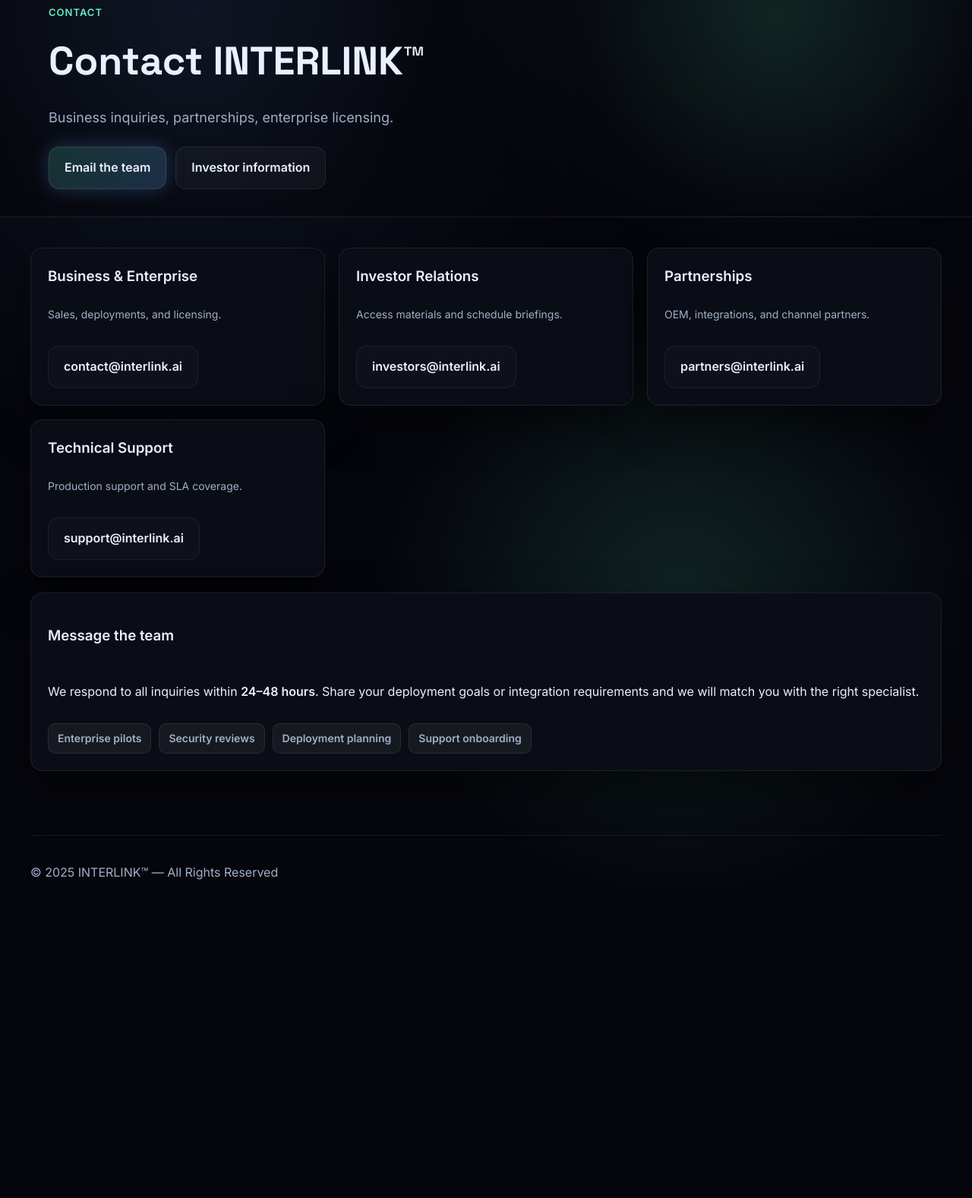
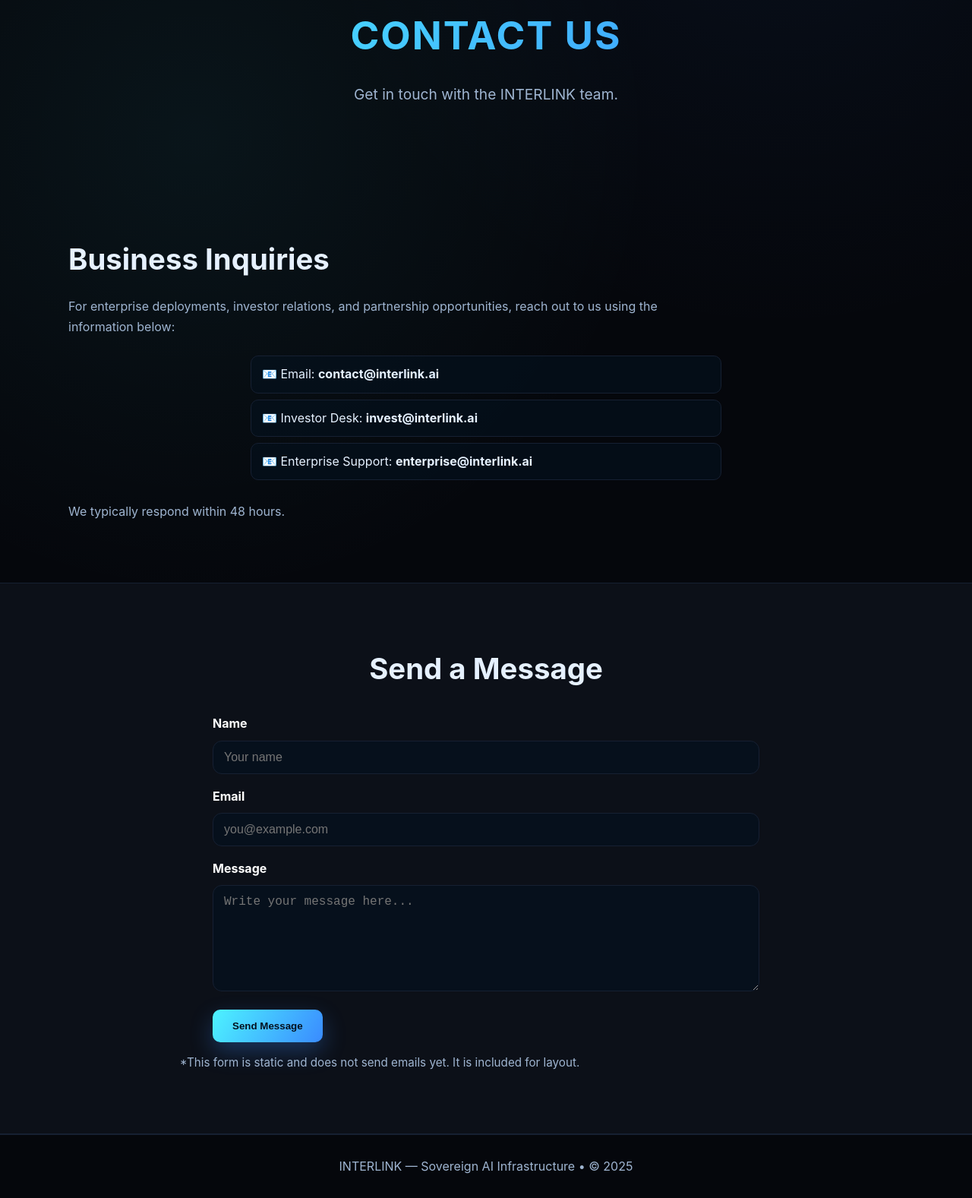
Before and after one commit to W3BNAMFOUNDATION/INTERLINK-official-site, a plain HTML site: page contact.html in a window 1280 px wide. Shown: the part 166-1743 px from the top of the page at 76% size. Before the commit the page ends 1364 px from the top, so only its background shows below. Drawn offline with Linux system fonts and the light colour scheme.

Commit message:
Refresh contact page content and form styling

```diff
--- a/assets/styles/style.css
+++ b/assets/styles/style.css
@@ -236,6 +236,57 @@ body {
   display: inline-block;
 }
 
+.contact-form {
+  max-width: 720px;
+  margin: 26px auto 0 auto;
+  display: grid;
+  gap: 16px;
+  text-align: left;
+}
+
+.form-group label {
+  display: block;
+  margin-bottom: 8px;
+  font-weight: 700;
+  color: #fff;
+}
+
+.form-group input,
+.form-group textarea {
+  width: 100%;
+  padding: 12px 14px;
+  border-radius: 12px;
+  border: 1px solid var(--border);
+  background: rgba(4, 17, 31, 0.7);
+  color: var(--text);
+  font-size: 1rem;
+  transition: border-color 0.15s ease, box-shadow 0.15s ease;
+}
+
+.form-group textarea {
+  min-height: 140px;
+  resize: vertical;
+}
+
+.form-group input:focus,
+.form-group textarea:focus {
+  outline: none;
+  border-color: var(--accent);
+  box-shadow: 0 0 0 3px rgba(77, 243, 255, 0.14);
+}
+
+.contact-form .btn-primary {
+  width: fit-content;
+  border: none;
+  cursor: pointer;
+}
+
+.form-note {
+  color: var(--muted);
+  margin-top: 14px;
+  font-size: 0.95rem;
+}
+
 .footer {
   padding: 28px 0;
   text-align: center;
--- a/contact.html
+++ b/contact.html
@@ -1,81 +1,91 @@
 <!DOCTYPE html>
 <html lang="en">
 <head>
-  <meta charset="UTF-8">
-  <meta name="viewport" content="width=device-width, initial-scale=1.0">
-  <title>INTERLINK™ — Contact</title>
-  <link rel="icon" href="public/brand/logo.svg">
-  <link rel="stylesheet" href="public/assets/css/style.css">
+  <meta charset="UTF-8" />
+  <meta name="viewport" content="width=device-width, initial-scale=1.0" />
+  <title>INTERLINK — Contact</title>
+  <link rel="stylesheet" href="assets/styles/style.css" />
 </head>
+
 <body>
-  <header>
-    <div class="wrapper navbar">
-      <div class="brand">
-        <a href="index.html" class="logo-link">
-          <img src="public/brand/logo.svg" alt="INTERLINK logo">
-          <span>INTERLINK™</span>
-        </a>
-      </div>
-      <nav class="nav-links">
+
+  <!-- HEADER -->
+  <header class="header">
+    <div class="container header-container">
+      <img src="assets/logo/logo.png" alt="INTERLINK Logo" class="logo-img" />
+      <nav class="nav">
         <a href="index.html">Home</a>
         <a href="features.html">Features</a>
         <a href="invest.html">Invest</a>
-        <a class="active" href="contact.html">Contact</a>
+        <a href="contact.html" class="active">Contact</a>
       </nav>
     </div>
   </header>
 
-  <main>
-    <section class="page-hero">
-      <div class="wrapper">
-        <p class="tagline">Contact</p>
-        <h1>Contact INTERLINK™</h1>
-        <p class="subhead">Business inquiries, partnerships, enterprise licensing.</p>
-        <div class="btn-row">
-          <a class="cta" href="mailto:contact@interlink.ai">Email the team</a>
-          <a class="cta secondary" href="invest.html">Investor information</a>
+  <!-- HERO -->
+  <section class="hero hero-small">
+    <div class="container">
+      <h1>Contact Us</h1>
+      <p class="hero-subtitle">Get in touch with the INTERLINK team.</p>
+    </div>
+  </section>
+
+  <!-- CONTACT INFO -->
+  <section class="section">
+    <div class="container">
+      <h2>Business Inquiries</h2>
+      <p>
+        For enterprise deployments, investor relations, and partnership opportunities,
+        reach out to us using the information below:
+      </p>
+
+      <ul class="arch-list">
+        <li>📧 Email: <strong>contact@interlink.ai</strong></li>
+        <li>📧 Investor Desk: <strong>invest@interlink.ai</strong></li>
+        <li>📧 Enterprise Support: <strong>enterprise@interlink.ai</strong></li>
+      </ul>
+
+      <p class="mt-2">We typically respond within 48 hours.</p>
+    </div>
+  </section>
+
+  <!-- CONTACT FORM (STATIC) -->
+  <section class="section-alt">
+    <div class="container">
+      <h2>Send a Message</h2>
+
+      <form class="contact-form">
+        <div class="form-group">
+          <label>Name</label>
+          <input type="text" placeholder="Your name" required />
         </div>
-      </div>
-    </section>
 
-    <section class="wrapper content-section">
-      <div class="contact-grid">
-        <div class="panel contact-card">
-          <h3>Business &amp; Enterprise</h3>
-          <p class="small">Sales, deployments, and licensing.</p>
-          <a class="cta tertiary" href="mailto:contact@interlink.ai">contact@interlink.ai</a>
+        <div class="form-group">
+          <label>Email</label>
+          <input type="email" placeholder="you@example.com" required />
         </div>
-        <div class="panel contact-card">
-          <h3>Investor Relations</h3>
-          <p class="small">Access materials and schedule briefings.</p>
-          <a class="cta tertiary" href="mailto:investors@interlink.ai">investors@interlink.ai</a>
+
+        <div class="form-group">
+          <label>Message</label>
+          <textarea placeholder="Write your message here..." required></textarea>
         </div>
-        <div class="panel contact-card">
-          <h3>Partnerships</h3>
-          <p class="small">OEM, integrations, and channel partners.</p>
-          <a class="cta tertiary" href="mailto:partners@interlink.ai">partners@interlink.ai</a>
-        </div>
-        <div class="panel contact-card">
-          <h3>Technical Support</h3>
-          <p class="small">Production support and SLA coverage.</p>
-          <a class="cta tertiary" href="mailto:support@interlink.ai">support@interlink.ai</a>
-        </div>
-      </div>
 
-      <div class="response-note panel">
-        <h3>Message the team</h3>
-        <p>We respond to all inquiries within <strong>24–48 hours</strong>. Share your deployment goals or integration requirements and we will match you with the right specialist.</p>
-        <div class="chip-row">
-          <span class="chip">Enterprise pilots</span>
-          <span class="chip">Security reviews</span>
-          <span class="chip">Deployment planning</span>
-          <span class="chip">Support onboarding</span>
-        </div>
-      </div>
-    </section>
-  </main>
+        <button type="submit" class="btn-primary">Send Message</button>
+      </form>
 
-  <footer class="wrapper footer">© 2025 INTERLINK™ — All Rights Reserved</footer>
-  <script src="public/assets/js/main.js"></script>
+      <p class="form-note">
+        *This form is static and does not send emails yet. It is included for layout.
+      </p>
+    </div>
+  </section>
+
+  <!-- FOOTER -->
+  <footer class="footer">
+    <div class="container">
+      INTERLINK — Sovereign AI Infrastructure • © 2025
+    </div>
+  </footer>
+
+  <script src="assets/scripts/script.js"></script>
 </body>
 </html>
```
